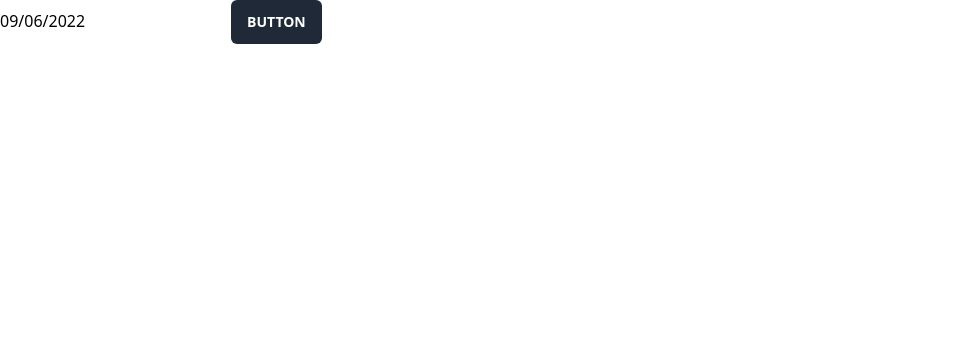
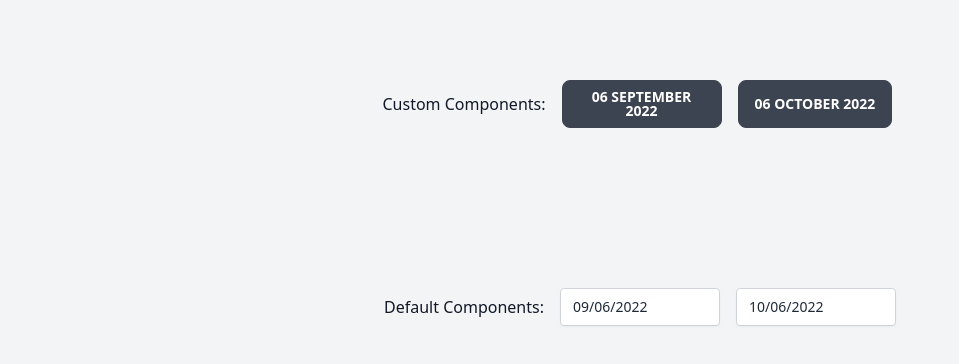
Before and after one commit to fstiffo/scale-nextjs, a Next.js app: page / in a window 1280 px wide. Shown: the top 364 px of the page, without its empty margins (0-959 px from the left). Built offline with nearby package versions, Linux system fonts and the light colour scheme.

Commit message:
Add react-datepicker with tailwind

```diff
--- a/pages/index.js
+++ b/pages/index.js
@@ -1,15 +1,167 @@
 import DatePicker from 'react-datepicker'
-import "react-datepicker/dist/react-datepicker.css";
 import { forwardRef, useEffect, useState } from 'react'
 import { ChevronLeftIcon, ChevronRightIcon } from '@heroicons/react/solid'
 import { format } from 'date-fns'
 
 export default function Home() {
-  const [startDate, setStartDate] = useState(new Date());
+  const [startDate, setStartDate] = useState(new Date())
+  const [endDate, setEndDate] = useState(new Date().setMonth(startDate.getMonth() + 1))
+
+  useEffect(() => {
+    if (startDate > endDate) setStartDate(endDate)
+  }, [endDate])
+
+  useEffect(() => {
+    if (startDate > endDate) setEndDate(startDate)
+  }, [startDate])
+
   return (
-    <div>
-      <DatePicker selected={startDate} onChange={(date) => setStartDate(date)} />
-      <button className="inline-block cursor-pointer rounded-md bg-gray-800 px-4 py-3 text-center text-sm font-semibold uppercase text-white transition duration-200 ease-in-out hover:bg-gray-900">Button</button>
+    <div className="flex flex-col min-h-screen bg-gray-100">
+      <div className="flex items-center justify-center max-w-2xl py-20 mx-auto space-x-4">
+        <span className="font-medium text-gray-900">Custom Components:</span>
+        <div className="relative w-40">
+          <DatePicker
+            selected={startDate}
+            onChange={(date) => setStartDate(date)}
+            selectsStart
+            startDate={startDate}
+            endDate={endDate}
+            nextMonthButtonLabel=">"
+            previousMonthButtonLabel="<"
+            popperClassName="react-datepicker-left"
+            customInput={<ButtonInput />}
+            renderCustomHeader={({
+              date,
+              decreaseMonth,
+              increaseMonth,
+              prevMonthButtonDisabled,
+              nextMonthButtonDisabled,
+            }) => (
+              <div className="flex items-center justify-between px-2 py-2">
+                <span className="text-lg text-gray-700">
+                  {format(date, 'MMMM yyyy')}
+                </span>
+
+                <div className="space-x-2">
+                  <button
+                    onClick={decreaseMonth}
+                    disabled={prevMonthButtonDisabled}
+                    type="button"
+                    className={`
+                                            ${prevMonthButtonDisabled && 'cursor-not-allowed opacity-50'}
+                                            inline-flex p-1 text-sm font-medium text-gray-700 bg-white border border-gray-300 rounded shadow-sm hover:bg-gray-50 focus:outline-none focus:ring-2 focus:ring-offset-0 focus:ring-blue-500
+                                        `}
+                  >
+                    <ChevronLeftIcon className="w-5 h-5 text-gray-600" />
+                  </button>
+
+                  <button
+                    onClick={increaseMonth}
+                    disabled={nextMonthButtonDisabled}
+                    type="button"
+                    className={`
+                                            ${nextMonthButtonDisabled && 'cursor-not-allowed opacity-50'}
+                                            inline-flex p-1 text-sm font-medium text-gray-700 bg-white border border-gray-300 rounded shadow-sm hover:bg-gray-50 focus:outline-none focus:ring-2 focus:ring-offset-0 focus:ring-blue-500
+                                        `}
+                  >
+                    <ChevronRightIcon className="w-5 h-5 text-gray-600" />
+                  </button>
+                </div>
+              </div>
+            )}
+          />
+        </div>
+        <div className="relative w-40">
+          <DatePicker
+            selected={endDate}
+            onChange={(date) => setEndDate(date)}
+            selectsEnd
+            startDate={startDate}
+            endDate={endDate}
+            nextMonthButtonLabel=">"
+            previousMonthButtonLabel="<"
+            popperClassName="react-datepicker-right"
+            customInput={<ButtonInput />}
+            renderCustomHeader={({
+              date,
+              decreaseMonth,
+              increaseMonth,
+              prevMonthButtonDisabled,
+              nextMonthButtonDisabled,
+            }) => (
+              <div className="flex items-center justify-between px-2 py-2">
+                <span className="text-lg text-gray-700">
+                  {format(date, 'MMMM yyyy')}
+                </span>
+
+                <div className="space-x-2">
+                  <button
+                    onClick={decreaseMonth}
+                    disabled={prevMonthButtonDisabled}
+                    type="button"
+                    className={`
+                                            ${prevMonthButtonDisabled && 'cursor-not-allowed opacity-50'}
+                                            inline-flex p-1 text-sm font-medium text-gray-700 bg-white border border-gray-300 rounded shadow-sm hover:bg-gray-50 focus:outline-none focus:ring-2 focus:ring-offset-0 focus:ring-blue-500
+                                        `}
+                  >
+                    <ChevronLeftIcon className="w-5 h-5 text-gray-600" />
+                  </button>
+
+                  <button
+                    onClick={increaseMonth}
+                    disabled={nextMonthButtonDisabled}
+                    type="button"
+                    className={`
+                                            ${nextMonthButtonDisabled && 'cursor-not-allowed opacity-50'}
+                                            inline-flex p-1 text-sm font-medium text-gray-700 bg-white border border-gray-300 rounded shadow-sm hover:bg-gray-50 focus:outline-none focus:ring-2 focus:ring-offset-0 focus:ring-blue-500
+                                        `}
+                  >
+                    <ChevronRightIcon className="w-5 h-5 text-gray-600" />
+                  </button>
+                </div>
+              </div>
+            )}
+          />
+        </div>
+      </div>
+      <div className="flex items-center justify-center max-w-2xl py-20 mx-auto space-x-4">
+        <span className="font-medium text-gray-900">Default Components:</span>
+        <div className="relative w-40">
+          <DatePicker
+            selected={startDate}
+            onChange={(date) => setStartDate(date)}
+            selectsStart
+            startDate={startDate}
+            endDate={endDate}
+            nextMonthButtonLabel=">"
+            previousMonthButtonLabel="<"
+            popperClassName="react-datepicker-left"
+          />
+        </div>
+        <div className="relative w-40">
+          <DatePicker
+            selected={endDate}
+            onChange={(date) => setEndDate(date)}
+            selectsEnd
+            startDate={startDate}
+            endDate={endDate}
+            nextMonthButtonLabel=">"
+            previousMonthButtonLabel="<"
+            popperClassName="react-datepicker-right"
+          />
+        </div>
+      </div>
     </div>
-  );
+  )
 }
+
+const ButtonInput = forwardRef(({ value, onClick }, ref) => (
+  <button
+    onClick={onClick}
+    ref={ref}
+    type="button"
+    className='btn'
+  >
+    {format(new Date(value), 'dd MMMM yyyy')}
+  </button>
+))
--- a/styles/globals.css
+++ b/styles/globals.css
@@ -1,3 +1,99 @@
 @tailwind base;
 @tailwind components;
 @tailwind utilities;
+
+.react-datepicker__input-container input {
+  @apply block w-full text-base md:text-sm bg-white border border-gray-300 rounded shadow-sm form-input;
+}
+
+.react-datepicker-popper {
+  @apply z-40 w-72 text-sm bg-white shadow px-3 py-2 border-2 border-gray-200 rounded;
+}
+
+.react-datepicker-left {
+  @apply absolute left-0 right-auto top-11 transform-none !important;
+}
+
+.react-datepicker-right {
+  @apply absolute right-0 left-auto top-11 transform-none !important;
+}
+
+.react-datepicker__portal {
+  @apply absolute z-10 w-72 text-sm transform-none bg-white shadow px-3 py-2 top-12 right-0 border-2 border-gray-200 rounded;
+}
+
+.react-datepicker__month-container {
+  @apply flex flex-col;
+}
+
+.react-datepicker__month {
+  @apply flex flex-col;
+}
+
+.react-datepicker__current-month {
+  @apply ml-2.5 text-lg font-semibold text-gray-800;
+}
+
+.react-datepicker__week {
+  @apply flex justify-around;
+}
+
+.react-datepicker__day-names {
+  @apply flex justify-around text-gray-400 font-medium text-center text-xs;
+}
+
+.react-datepicker__day-name {
+  @apply w-8 h-8 flex items-center justify-center py-1 rounded-full;
+}
+
+.react-datepicker__navigation {
+  @apply absolute top-2;
+}
+
+.react-datepicker__navigation--previous {
+  @apply right-12 w-8 h-8 rounded transition flex items-center justify-center hover:bg-gray-200;
+}
+
+.react-datepicker__navigation--next {
+  @apply right-4 w-8 h-8 rounded transition flex items-center justify-center hover:bg-gray-200;
+}
+
+.react-datepicker__day {
+  @apply mb-1 w-8 h-8 flex items-center justify-center py-1 text-sm leading-loose transition text-gray-700 rounded;
+}
+
+.react-datepicker__day--disabled {
+  @apply cursor-not-allowed opacity-40 hover:bg-transparent;
+}
+
+.react-datepicker__day--outside-month {
+  @apply text-gray-300;
+}
+
+.react-datepicker__day--in-range {
+  @apply bg-gray-200;
+}
+
+.react-datepicker__day--in-selecting-range {
+  @apply bg-blue-200;
+}
+
+.react-datepicker__day--selecting-range-start {
+  @apply bg-white border-2 border-blue-500;
+}
+
+.react-datepicker__day--selecting-range-end {
+  @apply bg-white border-2 border-blue-500;
+}
+
+.react-datepicker__day--selected {
+  @apply bg-blue-500 text-white;
+}
+
+.react-datepicker__day--range-start {
+  @apply bg-blue-500 text-white hover:text-gray-700 hover:bg-white;
+}
+
+.react-datepicker__day--range-end {
+  @apply bg-blue-500 text-white hover:text-gray-700 hover:bg-white;
+}
--- a/tailwind.config.js
+++ b/tailwind.config.js
@@ -4,11 +4,11 @@ module.exports = {
     "./components/**/*.{js,ts,jsx,tsx}",
   ],
   theme: {
-    extend: {
-      fontFamily: {
-        // sans: ['Inter var', ...defaultTheme.fontFamily.sans],
-      },
-    },
-    plugins: [require("daisyui")],
-  }
+    extend: {},
+  },
+  plugins: [
+    require("daisyui"),
+    require("@tailwindcss/forms")({
+      strategy: 'class',
+    })],
 }
```
